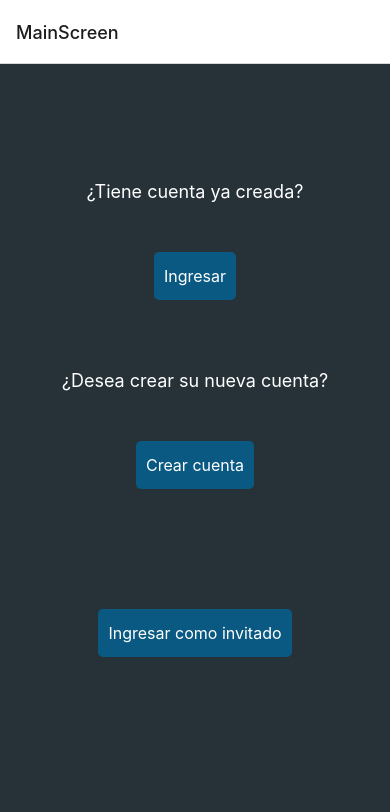
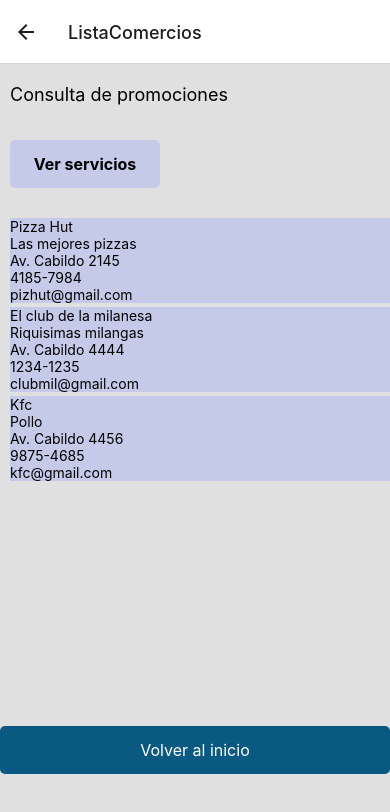
Before and after one commit to niboyer/tpo_app, a React Native app: screen /ListaComercios in a window 390 px wide. Shown: the top 812 px of the page. Built offline with nearby package versions, Linux system fonts and the light colour scheme.

Commit message:
Agregar Pantallas Publicaciones

```diff
--- a/App.js
+++ b/App.js
@@ -20,7 +20,10 @@
 import ReestablecerPassInsp from './Pantallas/ReestablecerPassInsp';
 import PublicacionComercio from './Pantallas/Promociones/PublicacionComercio';
 import PublicacionServicio from './Pantallas/Promociones/PublicacionServicio';
-
+import ListaComercios from './Pantallas/Promociones/ListaComercios';
+import ComercioDatos from './Pantallas/Promociones/ComercioDatos';
+import ListaServicios from './Pantallas/Promociones/ListaServicios';
+import ServicioDatos from './Pantallas/Promociones/ServicioDatos';
 
 const Stack = createNativeStackNavigator();
 
@@ -45,6 +48,10 @@
         <Stack.Screen name="HomeInvitado" component={HomeInvitado}/>
         <Stack.Screen name="PublicacionComercio" component={PublicacionComercio}/>
         <Stack.Screen name="PublicacionServicio" component={PublicacionServicio}/>
+        <Stack.Screen name="ListaComercios" component={ListaComercios}/>
+        <Stack.Screen name="ComercioDatos" component={ComercioDatos}/>
+        <Stack.Screen name="ListaServicios" component={ListaServicios}/>
+        <Stack.Screen name="ServicioDatos" component={ServicioDatos}/>
       </Stack.Navigator>
     </NavigationContainer>
   );
--- a/Pantallas/HomeVecino.jsx
+++ b/Pantallas/HomeVecino.jsx
@@ -15,6 +15,9 @@
     const handleGenerarServicio = () => {
         navigation.navigate('PublicacionServicio');
     }
+    const handleConsultarPromociones = () => {
+        navigation.navigate('ListaComercios');
+    }
     const handleSalir = () => {
         navigation.navigate('MainScreen');
     }
@@ -31,7 +34,7 @@
         <PromocionBar/>
         <MenuOpcion text='Generar publicación de comercio' onPress={handleGenerarComercio}/>
         <MenuOpcion text='Generar servicio profesional' onPress={handleGenerarServicio}/>
-        <MenuOpcion text='Consulta de promociones' onPress={handleSalir}/>
+        <MenuOpcion text='Consulta de promociones' onPress={handleConsultarPromociones}/>
         <BotonSalir text='Salir' onPress={handleSalir}/>
       </View>
     );
--- a/Pantallas/Promociones/ComercioDatos.jsx
+++ b/Pantallas/Promociones/ComercioDatos.jsx
@@ -1,5 +1,5 @@
 import React, {useState} from 'react';
-import { StyleSheet, View, Text, TextInput, CheckBox } from 'react-native';
+import { StyleSheet, View, Text, TextInput, CheckBox, ScrollView } from 'react-native';
 
 import Boton from '../../components/Boton';
 
@@ -7,12 +7,13 @@
 
 
     const handleVolver= () => {
-       navigation.navigate('HomeInvitado');
+       navigation.navigate('HomeVecino');
     }
 
     return (
       <View style={styles.container}>
-        <Text style={styles.text}>Promoción Comercio</Text>
+        <ScrollView>
+          <Text style={styles.titulo}>Promoción Comercio</Text>
           <Text style={styles.text}>Nombre:</Text>
           <TextInput
               style={styles.input}
@@ -48,7 +49,8 @@
               value="Email"
               editable={false}
           />
-        <Boton text='Volver al inicio' onPress={handleIngresar}/>
+          <Boton text='Volver al inicio' onPress={handleVolver}/>
+        </ScrollView>
       </View>
     );
 }
@@ -58,12 +60,12 @@
       flex: 1,
       alignItems: 'center',
       justifyContent: 'center',
-      backgroundColor: '#263238'
+      backgroundColor: '#E0E0E0'
     },
     text:{
-        fontSize: 20,
-        marginBottom: 50,
-        color: '#FFFFFF'
+        fontSize: 18,
+        marginBottom: 10,
+        color: '#000000'
     },
     input: {
         width: '80%',
@@ -88,9 +90,9 @@
       color:'white',
     },
     titulo: {
-        fontSize: 26,
+        fontSize: 24,
         marginBottom: 50,
-        color: '#FFFFFF',
+        color: '#000000',
         textDecorationLine: 'underline',
     }
 });
--- /dev/null
+++ b/Pantallas/Promociones/ListaComercios.jsx
@@ -0,0 +1,70 @@
+import React, {useState} from 'react';
+import { StyleSheet, View, Text, FlatList, TouchableOpacity} from 'react-native';
+
+import Boton from '../../components/Boton';
+import BotonPublicaciones from '../../components/BotonPublicaciones';
+
+export default function ListaComercios({ navigation }) {
+
+    const [test, setTest] = useState([
+        {name: 'Pizza Hut', desc: 'Las mejores pizzas', dir: 'Av. Cabildo 2145', tel: '4185-7984', mail: 'pizhut@gmail.com', key: '1'},
+        {name: 'El club de la milanesa', desc: 'Riquisimas milangas', dir: 'Av. Cabildo 4444', tel: '1234-1235', mail: 'clubmil@gmail.com', key: '2'},
+        {name: 'Kfc', desc: 'Pollo', dir: 'Av. Cabildo 4456', tel: '9875-4685', mail: 'kfc@gmail.com', key: '3'},
+    ])
+
+    const pressHandler = (key) => {
+        navigation.navigate('ComercioDatos');
+    }
+
+    const handleServicios = (key) => {
+        navigation.navigate('ListaServicios');
+    }
+
+    const handleSalir = () => {
+        navigation.navigate('HomeVecino');
+    }
+
+    return (
+      <View style={styles.container}>
+        <Text style={styles.text}>Consulta de promociones</Text>
+        <BotonPublicaciones text='Ver servicios' onPress={handleServicios}/>
+        <FlatList
+            data={test}
+            renderItem={({item}) => (
+                <TouchableOpacity style={styles.touchable} onPress={() => pressHandler(item.key)}>
+                    <Text style={styles.datos}>{item.name}</Text>
+                    <Text style={styles.datos}>{item.desc}</Text>
+                    <Text style={styles.datos}>{item.dir}</Text>
+                    <Text style={styles.datos}>{item.tel}</Text>
+                    <Text style={styles.datos}>{item.mail}</Text>
+                </TouchableOpacity>
+            )}
+        />
+        <Boton text='Volver al inicio' onPress={handleSalir}/>
+      </View>
+    );
+}
+
+const styles = StyleSheet.create({
+    container:{
+        flex: 1,
+        backgroundColor: '#E0E0E0',
+    },
+    text:{
+        fontSize: 18,
+        color: '#000000',
+        marginTop: 20,
+        marginLeft: 10,
+        marginBottom: 20,
+    },
+    datos:{
+        fontSize: 14,
+        color: '#000000',
+        backgroundColor: '#C5CAE9',
+        marginLeft: 10,
+    },
+    touchable:{
+        borderColor: '#000000',
+        marginBottom: 4,
+    },
+});
--- /dev/null
+++ b/Pantallas/Promociones/ListaServicios.jsx
@@ -0,0 +1,71 @@
+import React, {useState} from 'react';
+import { StyleSheet, View, Text, FlatList, TouchableOpacity} from 'react-native';
+
+import Boton from '../../components/Boton';
+import BotonPublicaciones from '../../components/BotonPublicaciones';
+
+export default function ListaComercios({ navigation }) {
+
+    const [test, setTest] = useState([
+        {name: 'Carlos Morales', hor: '08:00-20:00', rubro: 'Técnico', tel: '1212-3333', mail: 'cmorales@gmail.com', desc: 'Servicio profesional de electricidad y gasista', key: '1'},
+        {name: 'Mariana Ortiz', hor: '06:00-18:00', rubro: 'Niñera', tel: '5648-8456', mail: 'ortizmariana@gmail.com', desc: 'Serivicio de niñera', key: '2'},
+        {name: 'Rodrigo Rojas', hor: '00:00-23:59', rubro: 'Plomero', tel: '1368-5423', mail: 'rr@gmail.com', desc: 'Plomero disponible todo el día', key: '3'},
+    ])
+
+    const pressHandler = (key) => {
+        navigation.navigate('ServicioDatos');
+    }
+
+    const handleComercios = (key) => {
+        navigation.navigate('ListaComercios');
+    }
+
+    const handleSalir = () => {
+        navigation.navigate('HomeVecino');
+    }
+
+    return (
+      <View style={styles.container}>
+        <Text style={styles.text}>Consulta de promociones</Text>
+        <BotonPublicaciones text='Ver comercios' onPress={handleComercios}/>
+        <FlatList
+            data={test}
+            renderItem={({item}) => (
+                <TouchableOpacity style={styles.touchable} onPress={() => pressHandler(item.key)}>
+                    <Text style={styles.datos}>Nombre y Apellido: {item.name}</Text>
+                    <Text style={styles.datos}>Horarios: {item.hor}</Text>
+                    <Text style={styles.datos}>Rubro: {item.rubro}</Text>
+                    <Text style={styles.datos}>Teléfono: {item.tel}</Text>
+                    <Text style={styles.datos}>Email: {item.mail}</Text>
+                    <Text style={styles.datos}>Descripción: {item.desc}</Text>
+                </TouchableOpacity>
+            )}
+        />
+        <Boton text='Volver al inicio' onPress={handleSalir}/>
+      </View>
+    );
+}
+
+const styles = StyleSheet.create({
+    container:{
+        flex: 1,
+        backgroundColor: '#E0E0E0',
+    },
+    text:{
+        fontSize: 18,
+        color: '#000000',
+        marginTop: 20,
+        marginLeft: 10,
+        marginBottom: 20,
+    },
+    datos:{
+        fontSize: 14,
+        color: '#000000',
+        backgroundColor: '#C5CAE9',
+        marginLeft: 10,
+    },
+    touchable:{
+        borderColor: '#000000',
+        marginBottom: 4,
+    },
+});
--- a/Pantallas/Promociones/PublicacionComercio.jsx
+++ b/Pantallas/Promociones/PublicacionComercio.jsx
@@ -33,7 +33,6 @@
               placeholder="Descripcion"
               onChangeText={descripcion => setDescripcion(descripcion)}
           />
-          <Text style={styles.text}>Adjuntar imágenes (máximo 5)</Text>
           <TextInput
               style={styles.input}
               placeholder="Dirección"
--- a/Pantallas/Promociones/PublicacionServicio.jsx
+++ b/Pantallas/Promociones/PublicacionServicio.jsx
@@ -53,7 +53,6 @@
               placeholder="Descripcion"
               onChangeText={descripcion => setDescripcion(descripcion)}
           />
-          <Text style={styles.text}>Adjuntar imágenes (máximo 5)</Text>
           <Boton text='Crear servicio profesional' onPress={handleCrearPublicacion}/>
         </ScrollView>
       </View>
--- a/Pantallas/Promociones/ServicioDatos.jsx
+++ b/Pantallas/Promociones/ServicioDatos.jsx
@@ -1,5 +1,5 @@
 import React, {useState} from 'react';
-import { StyleSheet, View, Text, TextInput, CheckBox } from 'react-native';
+import { StyleSheet, View, Text, TextInput, CheckBox, ScrollView } from 'react-native';
 
 import Boton from '../../components/Boton';
 
@@ -11,7 +11,8 @@
 
     return (
       <View style={styles.container}>
-        <Text style={styles.text}>Servicio Profesional</Text>
+        <ScrollView>
+          <Text style={styles.titulo}>Servicio Profesional</Text>
           <Text style={styles.text}>Nombre y Apellido:</Text>
           <TextInput
               style={styles.input}
@@ -56,6 +57,7 @@
           />
           <Text style={styles.text}>Imágenes:</Text>
           <Boton text='Volver al inicio' onPress={handleIngresar}/>
+        </ScrollView>
       </View>
     );
 }
@@ -65,12 +67,12 @@
       flex: 1,
       alignItems: 'center',
       justifyContent: 'center',
-      backgroundColor: '#263238'
+      backgroundColor: '#E0E0E0'
     },
     text:{
-        fontSize: 20,
+        fontSize: 18,
         marginBottom: 50,
-        color: '#FFFFFF'
+        color: '#000000'
     },
     input: {
         width: '80%',
@@ -95,9 +97,9 @@
       color:'white',
     },
     titulo: {
-        fontSize: 26,
+        fontSize: 24,
         marginBottom: 50,
-        color: '#FFFFFF',
+        color: '#000000',
         textDecorationLine: 'underline',
     }
 });
--- /dev/null
+++ b/components/BotonPublicaciones.jsx
@@ -0,0 +1,31 @@
+import React from "react";
+import { StyleSheet, TouchableOpacity, Text, View } from "react-native";
+
+export default function Boton({text, onPress}){
+    return(
+        <TouchableOpacity onPress={onPress}>
+            <View style={styles.button}>
+                <Text style={styles.buttonText}>{text}</Text>
+            </View>
+        </TouchableOpacity>
+    )
+}
+
+const styles = StyleSheet.create({
+    button:{
+        borderRadius: 5,
+        paddingVertical: 14,
+        paddingHorizontal: 10,
+        backgroundColor: '#C5CAE9',
+        marginTop: 15,
+        marginBottom: 30,
+        marginLeft: 10,
+        width: 150
+    },
+    buttonText:{
+        color: 'black',
+        fontSize: 16,
+        textAlign: 'center',
+        fontWeight: 'bold',
+    }
+})
```
Lines whose indentation alone changed are shown as unchanged.
